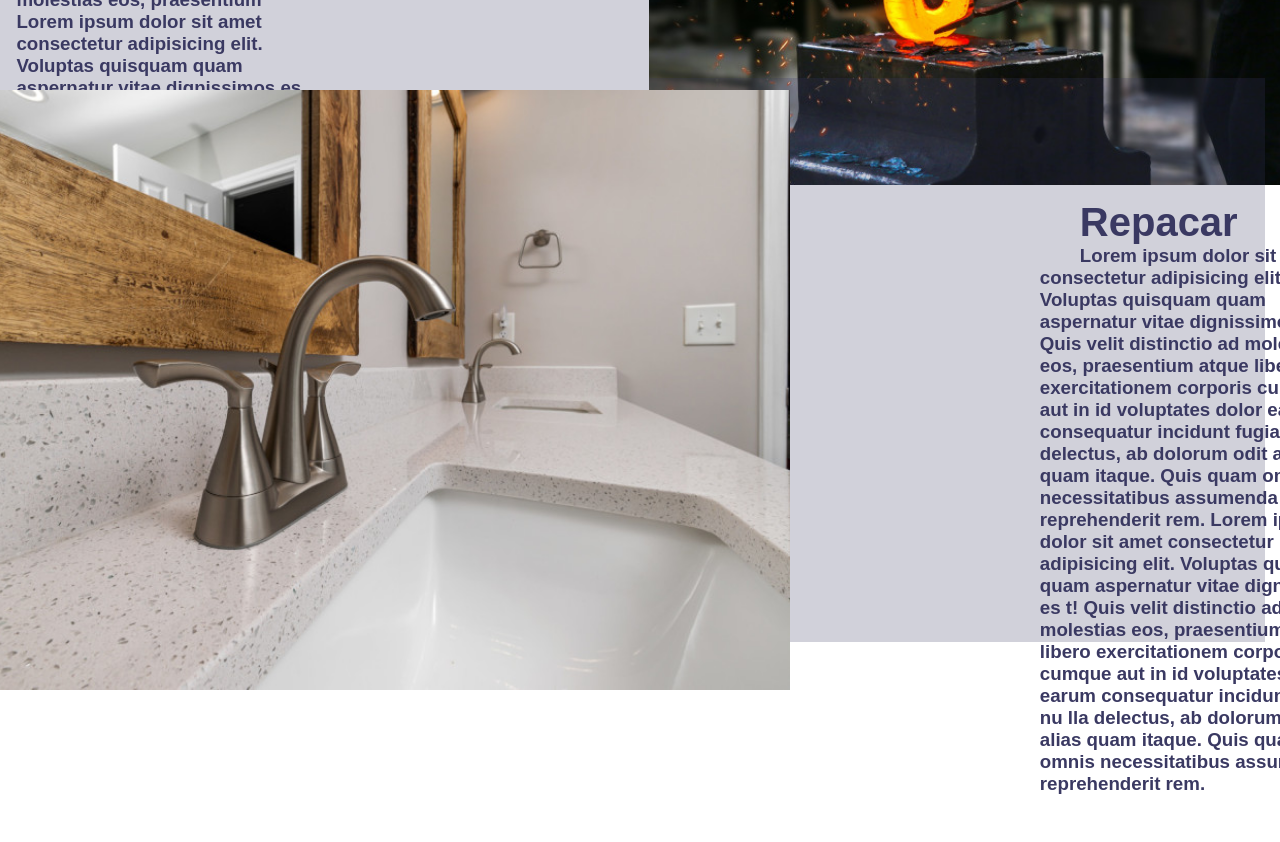
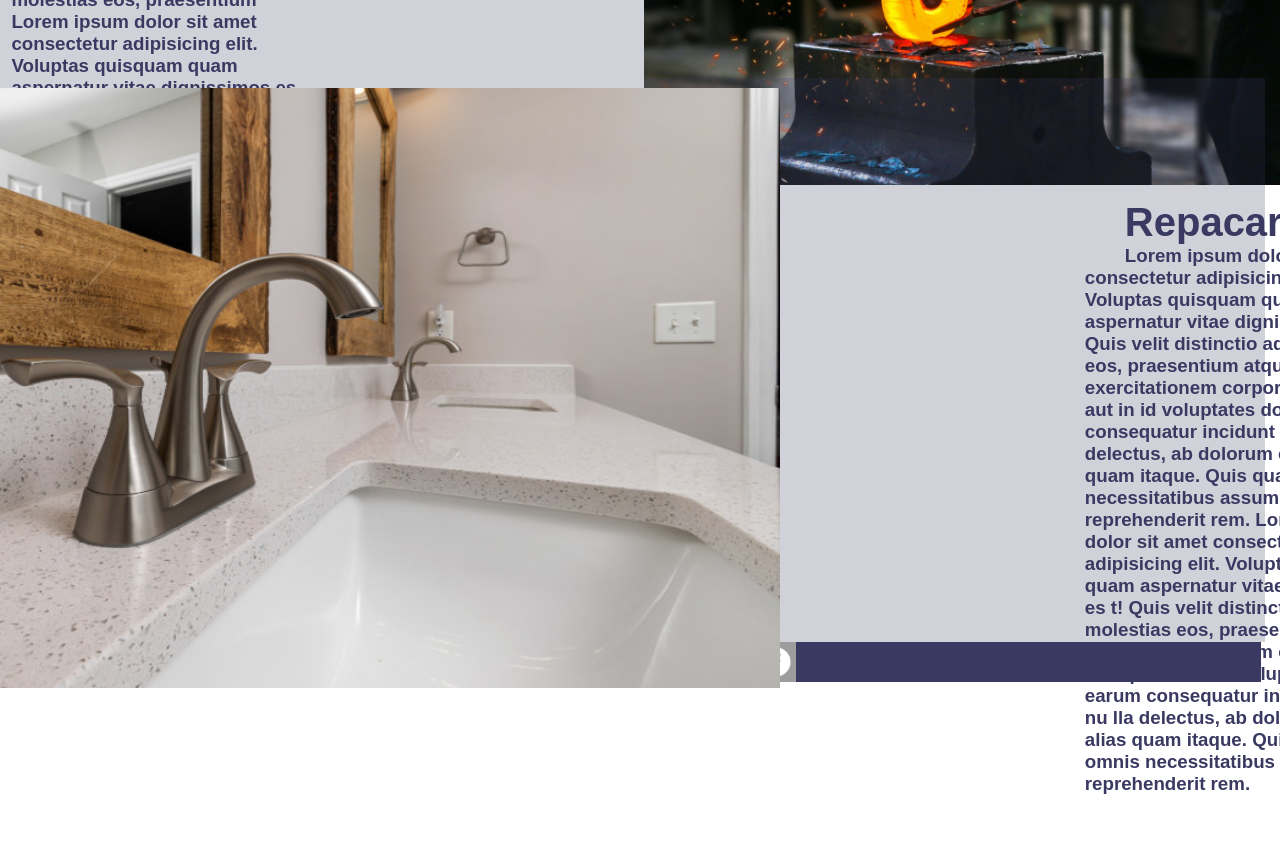
Before and after one commit to MenezesSergio/Html5-e-CSS3, a plain HTML site: page exxa/exxa.html in a window 1280 px wide. Shown: the part 1836-2678 px from the top of the page. Drawn offline with nearby package versions, Linux system fonts and the light colour scheme.

Commit message:
Trabalhei CSS do footer

```diff
--- a/exxa/exxa.html
+++ b/exxa/exxa.html
@@ -97,7 +97,7 @@
 
 
              <div class="CN">
-                  <img src="fundicaored.jpg" alt="cn" style="width: 860px; height: 600px;">
+                  <img src="fundicaored.jpg" alt="cn" style="width: 870px; height: 600px;">
             </div>
 
 
@@ -134,20 +134,20 @@
 
 
               <div class="RPC">
-                <img src="misturador_repacar.jpg" alt="rpcr" style="width: 860px; height: 600px;">
+                <img src="misturador_repacar.jpg" alt="rpcr" style="width: 1020px; height: 600px;">
               </div>
 
 
         </section>
 
-        <!-- <footer>
+        <footer>
             <p>Site criado Sérgio Menezes</p>
             <img src="logolinkedinbco.jpg" alt="in">
             <img src="logoinstabco.jpg" alt="insta">
             <img src="logofacebookbco.png" alt="face">
 
         </footer>
-     -->
+
 
 
 
--- a/exxa/style.css
+++ b/exxa/style.css
@@ -328,9 +328,10 @@ div.inicio > iframe {
 }
 
   .emp2 > .RPC  {
-    margin-top: 65px;
-    margin-bottom: 1px;
-    margin-left: 120px;
+    margin-top: 20px;
+    margin-bottom: -40px;
+    margin-left: -5px;
+    margin-right: 55px;
 
  }
 
@@ -351,28 +352,34 @@ div.inicio > iframe {
     background-color: rgba(17, 17, 107, 0.808);
 }
 
-/*footer {
+footer {
     background-color:#3A3962;
     color: #FFFFFF;
-    width: 98.3vw;
+    width: 100%;
     height: 5%;
+    display:flex;
+    flex-direction:row;
+    justify-content:center;
+    /* flex-wrap: nowrap; */
+
+
+
+
 }
 
 footer > p {
-    font-size: 1em;
+
     text-align: center;
-    padding-top: 100px;
+
+
 }
 
 footer > img {
-    width: 30px;
-    height: 30px;
-    display: flex;
-    float: right;
-    padding: 10px;
-    padding-left: 10px;
-    padding-top: 0px;
-    margin-top: -30px;
-    margin-right: 30px;
 
-} */
+    margin-left: 5px;
+
+
+
+
+
+}
```
